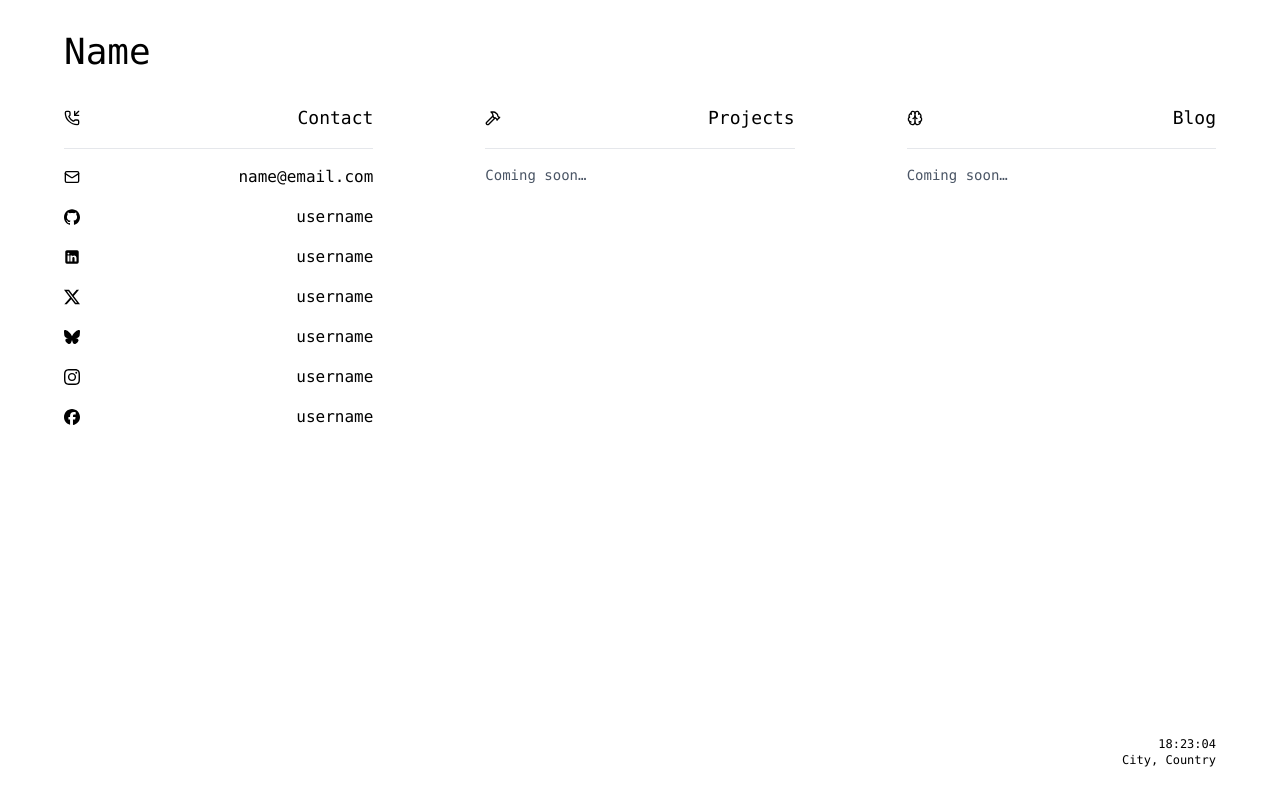
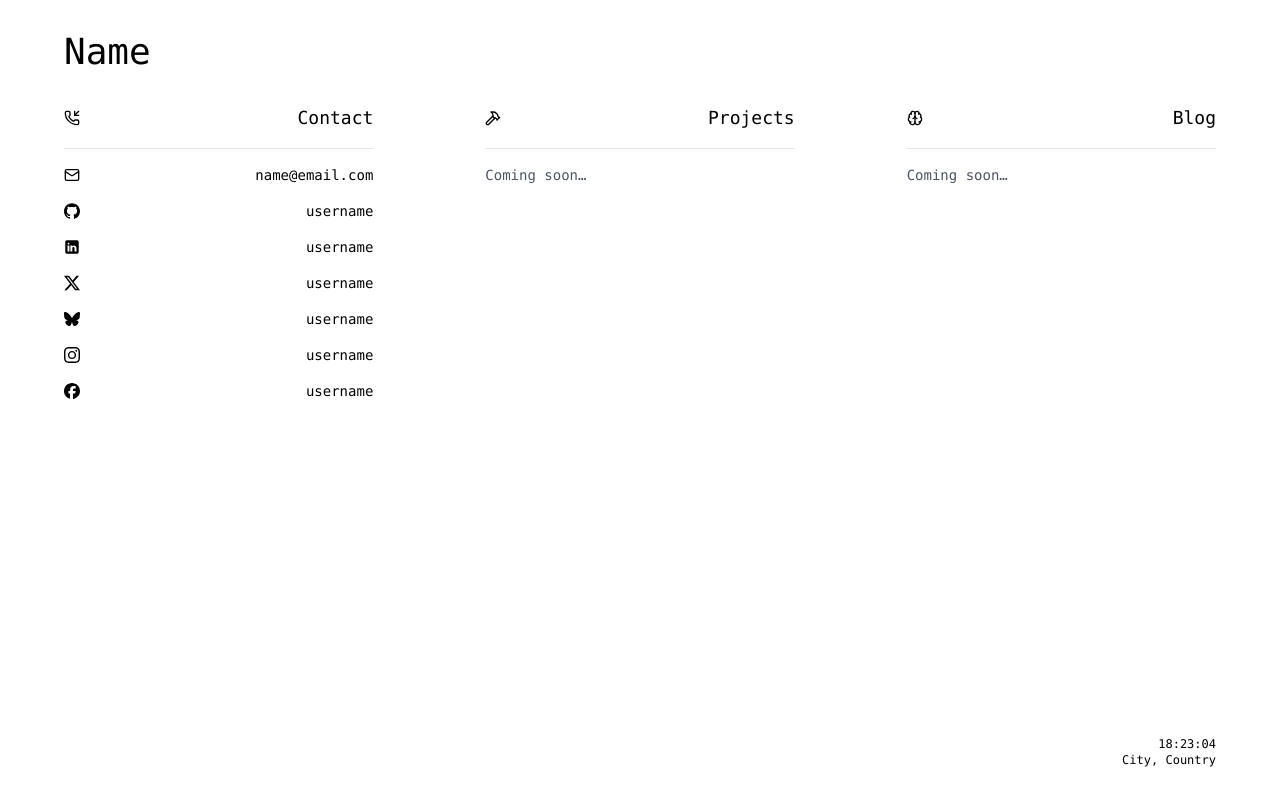
Before and after one commit to rashmigr01/bare-portfolio, a React (Vite) app in the folder bare-portfolio/: page / in a window 1280 px wide. Built offline with nearby package versions, Linux system fonts and the light colour scheme.

Commit message:
fix: add animation to link, fix text size

```diff
--- a/bare-portfolio/src/pages/home/components/Contact.tsx
+++ b/bare-portfolio/src/pages/home/components/Contact.tsx
@@ -4,34 +4,55 @@ import { Link } from "react-router";
 
 const Contact = () => {
   return (
-    <div className="flex flex-col gap-4">
+    <div className="flex flex-col gap-4 text-sm">
       <div className="flex items-center justify-between gap-2">
         <Mail className="size-4" />
-        <Link to="mailto:name@email.com" className="hover:underline">name@email.com</Link>
+        <Link to="mailto:name@email.com" className="relative group">
+          name@email.com
+          <span className="absolute bottom-0 left-0 w-0 h-0.5 bg-current transition-all duration-300 group-hover:w-full"/>
+        </Link>
       </div>
       <div className="flex items-center justify-between gap-2">
         <Github className="size-4" />
-        <Link to="https://github.com/username" className="hover:underline">username</Link>
+        <Link to="https://github.com/username" className="relative group">
+          username
+          <span className="absolute bottom-0 left-0 w-0 h-0.5 bg-current transition-all duration-200 group-hover:w-full"/>
+        </Link>
       </div>
       <div className="flex items-center justify-between gap-2">
         <Linkedin className="size-4" />
-        <Link to="https://linkedin.com/in/username" className="hover:underline">username</Link>
+        <Link to="https://linkedin.com/in/username" className="relative group">
+          username
+          <span className="absolute bottom-0 left-0 w-0 h-0.5 bg-current transition-all duration-200 group-hover:w-full"/>
+        </Link>
       </div>
       <div className="flex items-center justify-between gap-2">
         <X className="size-4" />
-        <Link to="https://x.com/username" className="hover:underline">username</Link>
+        <Link to="https://x.com/username" className="relative group">
+          username
+          <span className="absolute bottom-0 left-0 w-0 h-0.5 bg-current transition-all duration-200 group-hover:w-full"/>
+        </Link>
       </div>
       <div className="flex items-center justify-between gap-2">
         <Bluesky className="size-4" />
-        <Link to="https://bsky.app/profile/username" className="hover:underline">username</Link>
+        <Link to="https://bsky.app/profile/username" className="relative group">
+          username
+          <span className="absolute bottom-0 left-0 w-0 h-0.5 bg-current transition-all duration-200 group-hover:w-full"/>
+        </Link>
       </div>
       <div className="flex items-center justify-between gap-2">
         <Instagram className="size-4" />
-        <Link to="https://instagram.com/username" className="hover:underline">username</Link>
+        <Link to="https://instagram.com/username" className="relative group">
+          username
+          <span className="absolute bottom-0 left-0 w-0 h-0.5 bg-current transition-all duration-200 group-hover:w-full"/>
+        </Link>
       </div>
       <div className="flex items-center justify-between gap-2">
         <Facebook className="size-4" />
-        <Link to="https://facebook.com/username" className="hover:underline">username</Link>
+        <Link to="https://facebook.com/username" className="relative group">
+          username
+          <span className="absolute bottom-0 left-0 w-0 h-0.5 bg-current transition-all duration-200 group-hover:w-full"/>
+        </Link>
       </div>
     </div>
   );
```
